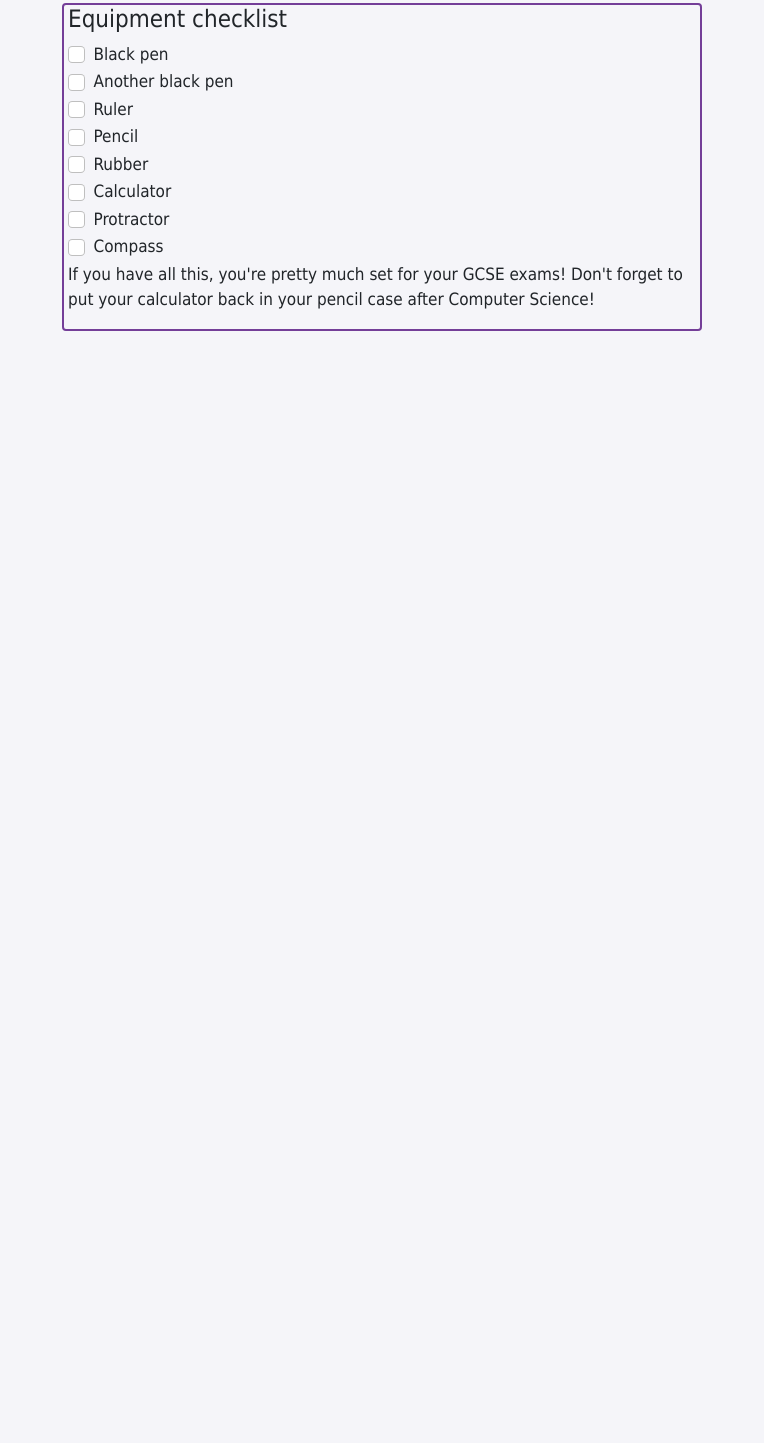
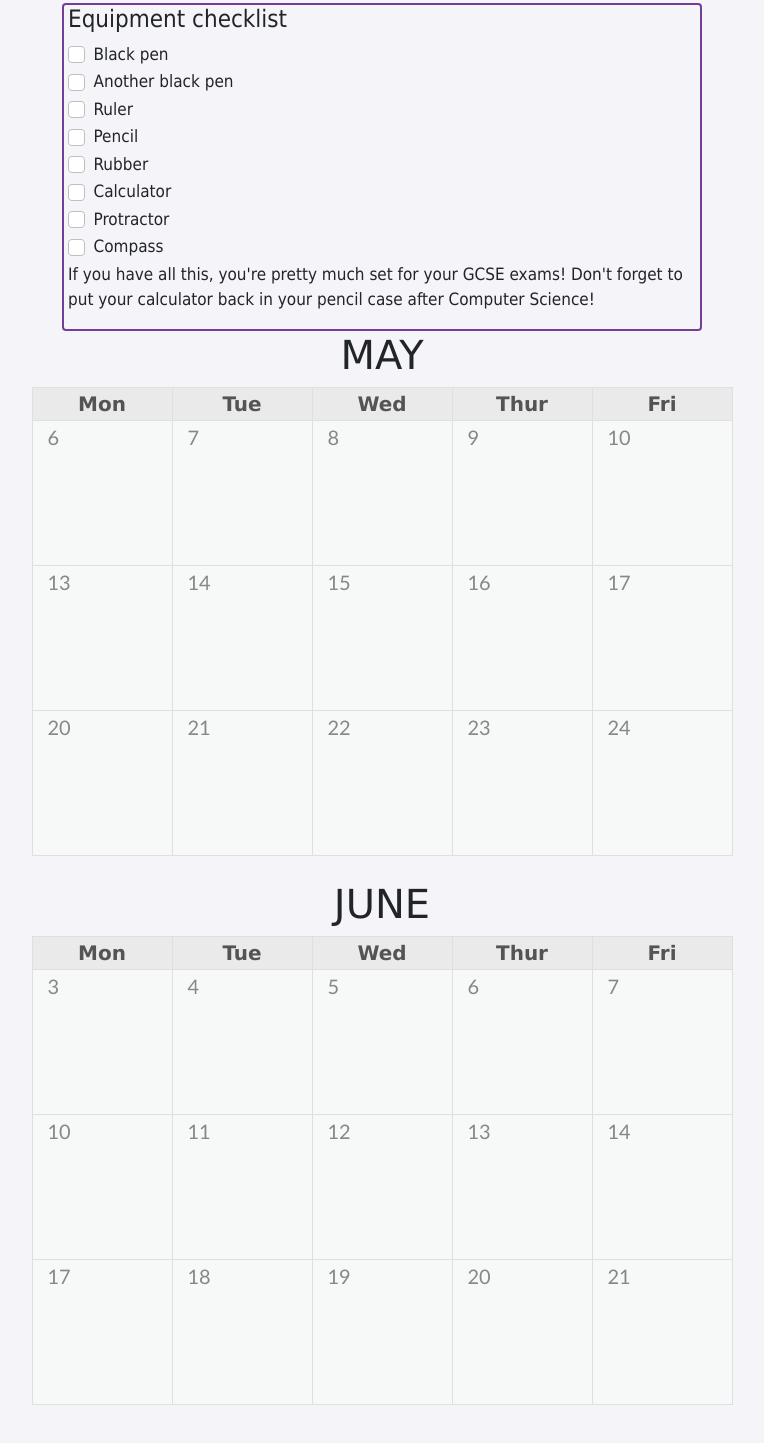
Before and after one commit to nasramo/EXPgcse24, a plain HTML site: page index.html in a window 1280 px wide. Shown: the part 225-1668 px from the top of the page, without its empty margins (258-1022 px from the left). Before the commit the page ends 800 px from the top, so only its background shows below. Drawn offline with nearby package versions, Linux system fonts and the light colour scheme.

Commit message:
Add framework/basis for calendar

```diff
--- a/index.html
+++ b/index.html
@@ -108,6 +108,88 @@
         </div>
         <p>If you have all this, you're pretty much set for your GCSE exams! Don't forget to put your calculator back in your pencil case after Computer Science!</p>
       </div>
+    <h1 class='month font-weight-bold text-center'>MAY</h1>
+      <table>
+            <tr class='days text-center'>
+                <th>Mon</th>
+                <th>Tue</th>
+                <th>Wed</th>
+                <th>Thur</th>
+                <th>Fri</th>
+            </tr>
+        <tr>
+        <tr>
+            <td>6<br></td>
+            <td>7<br></td>
+            <td>8<br></td>
+            <td>9<br></td>
+            <td>10<br></td>
+        </tr>
+        <tr>
+            <td>13<br></td>
+            <td>14<br></td>
+            <td>15<br></td>
+            <td>16<br></td>
+            <td>17<br></td>
+        </tr>
+        <tr>
+            <td>20<br></td>
+            <td>21<br></td>
+            <td>22<br></td>
+            <td>23<br></td>
+            <td>24<br></td>
+        </tr>
+      </table>
+      <br>
+    <h1 class='month font-weight-bold text-center'>JUNE</h1>
+      <table>
+            <tr class='days text-center'>
+                <th>Mon</th>
+                <th>Tue</th>
+                <th>Wed</th>
+                <th>Thur</th>
+                <th>Fri</th>
+            </tr>
+        <tr>
+        <tr>
+            <td>3<br></td>
+            <td>4<br></td>
+            <td>5<br></td>
+            <td>6<br></td>
+            <td>7<br></td>
+        </tr>
+        <tr>
+            <td>10<br></td>
+            <td>11<br></td>
+            <td>12<br></td>
+            <td>13<br></td>
+            <td>14<br></td>
+        </tr>
+        <tr>
+            <td>17<br><!-- music is the last GCSE on Monday 17 June--></td>
+            <td>18<br></td>
+            <td>19<br></td>
+            <td>20<br></td>
+            <td>21<br></td>
+        </tr>
+      </table>
+      <br>
       <br>
   </body>
 </html>
+<!--
+!!! ADD A LEVEL SPECS TO SB
+|FM - <a tabindex='0' data-placement='bottom' name='mu' class='ex rounded' data-toggle='popover' data-trigger='hover' data-content='Core Pure 1 - 1h 30 - PM'>Further</a>
+|!Psych - <a tabindex='0' data-placement='bottom' name='pe' class='ex rounded' data-toggle='popover' data-trigger='hover' data-content='Paper 1 - 2h - PM'>Psychology</a>
+|!History - <a tabindex='0' data-placement='top' name='hi' class='ex rounded' data-toggle='popover' data-trigger='hover' data-content='Paper 1 - 2h 15 - AM'>History</a>
+|!French - <a tabindex='0' data-placement='top' name='fr' class='ex rounded' data-toggle='popover' data-trigger='hover' data-content='Paper 1 - 2h - AM'>French</a>
+|!Spanish - <a tabindex='0' data-placement='top' name='sp' class='ex rounded' data-toggle='popover' data-trigger='hover' data-content='Writing - 1h 15/20 - AM'>Spanish</a>
+|!Lit - <a tabindex='0' data-placement='top' name='lit' class='ex rounded' data-toggle='popover' data-trigger='hover' data-content='Paper 1 - 2h 15 - AM'>English Lit</a>
+|!RS - <a tabindex='0' data-placement='top' name='rs' class='ex rounded' data-toggle='popover' data-trigger='hover' data-content='Paper 1 - 3h - AM'>RS</a>
+|!CS - <a tabindex='0' data-placement='bottom' name='cs' class='ex rounded' data-toggle='popover' data-trigger='hover' data-content='Paper 1 - 1h 45 - PM'>CS</a>
+|!Maths - <a tabindex='0' data-placement='bottom' name='ma' class='ex rounded' data-toggle='popover' data-trigger='hover' data-content='Paper 1 - 2h - PM'>Maths</a>
+|!Bio - <a tabindex='0' data-placement='top' name='bio' class='ex rounded' data-toggle='popover' data-trigger='hover' data-content='Paper 1 - 1h 15/45 - AM'>Biology</a>
+|!Chem - <a tabindex='0' data-placement='top' name='ch' class='ex rounded' data-toggle='popover' data-trigger='hover' data-content='Paper 1 - 1h 15/45 - AM'>Chemistry</a>
+|!Phys - <a tabindex='0' data-placement='bottom' name='ph' class='ex rounded' data-toggle='popover' data-trigger='hover' data-content='Paper 1 - 2h - PM'>Physics</a>
+|!Geo - <a tabindex='0' data-placement='top' name='ge' class='ex rounded' data-toggle='popover' data-trigger='hover' data-content='Paper 1 - 2h 30 - AM'>Geography</a>
+-->
```
